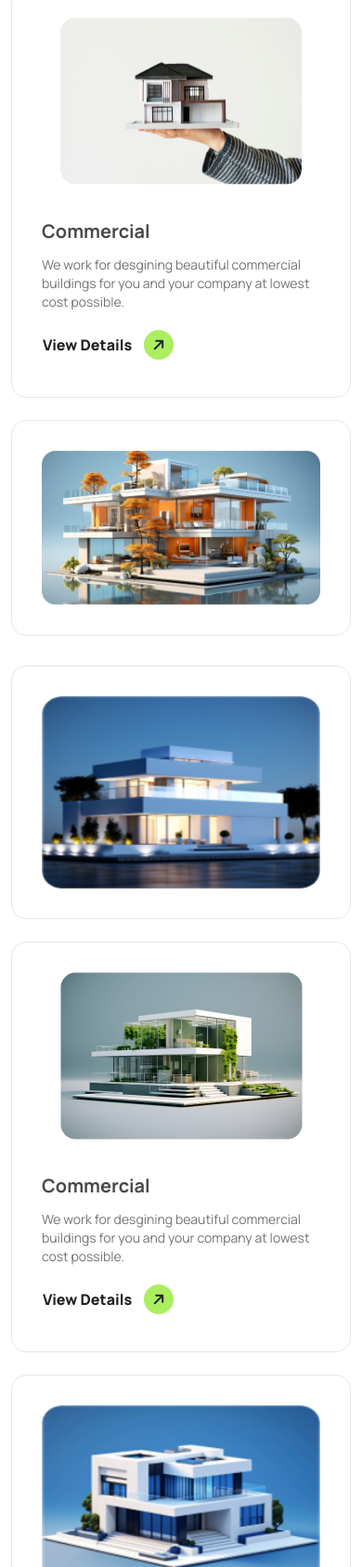
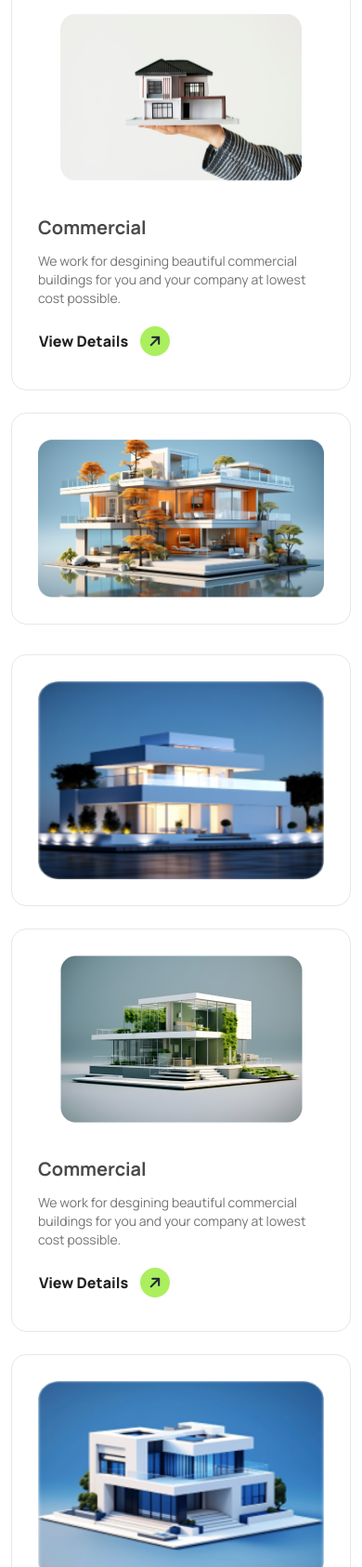
Before and after one commit to ahasan-ullah/Assignment-Three-PH, a plain HTML site: page index.html in a window 390 px wide. Shown: the part 2850-4536 px from the top of the page at 93% size. Drawn offline with nearby package versions, Linux system fonts and the light colour scheme.

Commit message:
portfolio section updated

```diff
--- a/index.html
+++ b/index.html
@@ -209,11 +209,11 @@
           <p class="text-sm md:text-base font-medium">Our Home Building Portfolio - Explore Our Stunning Projects, Innovative Designs, Superior Craftsmanship, and Client Success Stories</p>
         </div>
         <!-- portfolio cards -->
-        <div>
+        <div class="">
           <!-- row 1 -->
           <div class="my-8 grid grid-cols-1 lg:grid-cols-12 gap-6">
             <!-- card 1 -->
-            <div class="flex flex-col items-center md:flex-row gap-6 space-y-3 md:space-y-0 p-8 border lg:col-span-8 rounded-2xl">
+            <div class="flex flex-col items-center md:flex-row gap-6 space-y-3 md:space-y-0 p-7 border lg:col-span-8 rounded-2xl">
               <!-- card 1 image -->
               <div><img src="assets/img1.png" alt=""></div>
               <!-- card 1 content -->
@@ -227,22 +227,18 @@
               </div>
             </div>
             <!-- card 2 -->
-            <div class="lg:col-span-4">
-              <div class="p-8 border rounded-2xl">
-                <img src="assets/img2.png" alt="" class="w-full">
-              </div>
+            <div class="lg:col-span-4 p-7 border rounded-2xl">
+              <img src="assets/img2.png" alt="" class="w-full">
             </div>
           </div>
           <!-- row 2 -->
           <div class="grid grid-cols-1 lg:grid-cols-12 gap-6">
             <!-- card 3 -->
-            <div class="lg:hidden">
-              <div class="p-8 border rounded-2xl">
-                <img src="assets/img5.png" alt="" class="w-full">
-              </div>
+            <div class="lg:hidden p-7 border rounded-2xl">
+              <img src="assets/img5.png" alt="" class="w-full">
             </div>
             <!-- card 2 -->
-            <div class="flex flex-col items-center lg:hidden md:flex-row gap-6 space-y-3 md:space-y-0 p-8 border lg:col-span-6 rounded-2xl">
+            <div class="flex flex-col items-center lg:hidden md:flex-row gap-6 space-y-3 md:space-y-0 p-7 border lg:col-span-6 rounded-2xl">
               <!-- card 2 image -->
               <div class="lg:w-[60%]">
                 <img src="assets/img4.png" alt="">
@@ -258,13 +254,11 @@
               </div>
             </div>
             <!-- card 1 -->
-            <div class="lg:col-span-3">
-              <div class="p-8 border rounded-2xl">
+            <div class="lg:col-span-3 p-7 border rounded-2xl">
                 <img src="assets/img3.png" alt="" class="w-full">
-              </div>
             </div>
             <!-- card 2 -->
-            <div class="hidden lg:flex md:items-center md:flex-row gap-6 space-y-3 md:space-y-0 p-8 border lg:col-span-6 rounded-2xl">
+            <div class="hidden lg:flex md:items-center md:flex-row gap-6 space-y-3 md:space-y-0 p-7 border lg:col-span-6 rounded-2xl">
               <!-- card 2 image -->
               <div class="lg:w-[60%]">
                 <img src="assets/img4.png" alt="">
@@ -280,10 +274,8 @@
               </div>
             </div>
             <!-- card 3 -->
-            <div class="lg:col-span-3">
-              <div class="p-8 border rounded-2xl">
+            <div class="lg:col-span-3 p-8 border rounded-2xl">
                 <img src="assets/img5.png" alt="" class="w-full">
-              </div>
             </div>
           </div>
         </div>
```
